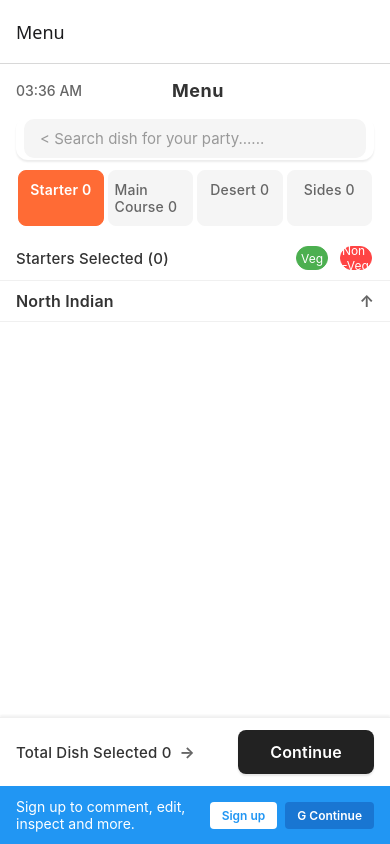
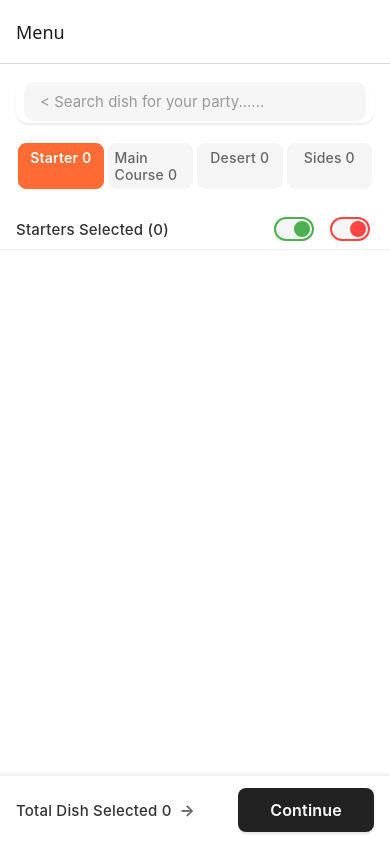
Before and after one commit to Kshivaji333/MenuApp, a React Native app: screen /Menu in a window 390 px wide. Built offline with nearby package versions, Linux system fonts and the light colour scheme.

Commit message:
fix some filter button

```diff
--- a/src/componensts/CategoryTabs.js
+++ b/src/componensts/CategoryTabs.js
@@ -37,7 +37,7 @@ const styles = StyleSheet.create({
   },
   tab: {
     flex: 1,
-    paddingVertical: 10,
+    paddingVertical: 5,
     paddingHorizontal: 6,
     marginHorizontal: 0,
     borderRadius: 8,
--- a/src/screens/MenuScreen.js
+++ b/src/screens/MenuScreen.js
@@ -85,53 +85,43 @@ export default function MenuScreen({ navigation }) {
 
   return (
     <SafeAreaView style={styles.container}>
-      {/* Header */}
-      <View style={styles.header}>
-        <Text style={styles.timeText}>{getCurrentTime()}</Text>
-        <Text style={styles.title}>Menu</Text>
-        <View style={styles.headerRight} />
-      </View>
 
-      {/* Search Bar */}
+      {/* Top Controls: Search, Tabs, Summary */}
+      <View style={styles.topControls}>
         <SearchBar
           value={searchText}
           onChangeText={setSearchText}
           placeholder="< Search dish for your party......"
         />
-
-      {/* Category Tabs */}
         <CategoryTabs
           categories={categories}
           activeCategory={activeCategory}
           onCategorySelect={setActiveCategory}
         />
-
-      {/* Selection Summary */}
         <View style={styles.selectionSummary}>
           <Text style={styles.selectionText}>
             {getCategoryName()} Selected ({getCategoryCount()})
           </Text>
           <View style={styles.toggleContainer}>
+            {/* Veg Switch */}
             <TouchableOpacity
-            style={[styles.toggle, vegFilter ? { backgroundColor: '#4CAF50', borderColor: '#4CAF50' } : styles.toggleOff]}
+              style={[styles.switch, vegFilter ? styles.switchActiveVeg : styles.switchInactive]}
               onPress={() => setVegFilter(v => !v)}
             >
-            <Text style={{ color: vegFilter ? '#fff' : '#666', fontSize: 12 }}>Veg</Text>
+              <View style={[styles.knob, vegFilter ? styles.knobVeg : styles.knobInactive, { left: vegFilter ? 18 : 4 }]} />
             </TouchableOpacity>
+            {/* Non-Veg Switch */}
             <TouchableOpacity
-            style={[styles.toggle, nonVegFilter ? { backgroundColor: '#FF4444', borderColor: '#FF4444' } : styles.toggleOff]}
+              style={[styles.switch, nonVegFilter ? styles.switchActiveNonVeg : styles.switchInactive]}
               onPress={() => setNonVegFilter(nv => !nv)}
             >
-            <Text style={{ color: nonVegFilter ? '#fff' : '#666', fontSize: 12 }}>Non-Veg</Text>
+              <View style={[styles.knob, nonVegFilter ? styles.knobNonVeg : styles.knobInactive, { left: nonVegFilter ? 18 : 4 }]} />
             </TouchableOpacity>
+          </View>
         </View>
       </View>
 
   {/* Dish List */}
-      <View style={styles.sectionHeader}>
-        <Text style={styles.sectionTitle}>North Indian</Text>
-        <Text style={styles.arrow}>↑</Text>
-      </View>
 
       <FlatList
         data={filteredDishes}
@@ -202,23 +192,59 @@ export default function MenuScreen({ navigation }) {
         </View>
       </Modal>
 
-      {/* Sign up banner */}
-      <View style={styles.signupBanner}>
-        <Text style={styles.signupText}>Sign up to comment, edit, inspect and more.</Text>
-        <View style={styles.signupButtons}>
-          <TouchableOpacity style={styles.signupButton}>
-            <Text style={styles.signupButtonText}>Sign up</Text>
-          </TouchableOpacity>
-          <TouchableOpacity style={styles.continueButtonSmall}>
-            <Text style={styles.continueButtonSmallText}>G Continue</Text>
-          </TouchableOpacity>
-        </View>
-      </View>
+  {/* ...existing code... */}
     </SafeAreaView>
   );
 }
 
 const styles = StyleSheet.create({
+  switch: {
+    width: 40,
+    height: 24,
+    borderRadius: 12,
+    backgroundColor: '#f5f5f5',
+    borderWidth: 2,
+    borderColor: '#eee',
+    position: 'relative',
+    marginHorizontal: 4,
+    justifyContent: 'center',
+  },
+  switchActiveVeg: {
+    borderColor: '#4CAF50',
+  },
+  switchActiveNonVeg: {
+    borderColor: '#FF4444',
+  },
+  switchInactive: {
+    borderColor: '#eee',
+  },
+  knob: {
+    position: 'absolute',
+    top: 2,
+    width: 16,
+    height: 16,
+    borderRadius: 8,
+    backgroundColor: '#fff',
+    borderWidth: 2,
+  },
+  knobVeg: {
+    borderColor: '#4CAF50',
+    backgroundColor: '#4CAF50',
+  },
+  knobNonVeg: {
+    borderColor: '#FF4444',
+    backgroundColor: '#FF4444',
+  },
+  knobInactive: {
+    borderColor: '#ccc',
+    backgroundColor: '#eee',
+  },
+  topControls: {
+    backgroundColor: '#fff',
+    paddingBottom: 4,
+    marginBottom: 2,
+    gap: 10,
+  },
   container: {
     flex: 1,
     backgroundColor: "#fff",
```
Also changed, not shown: src/images/searchIcon.png (added). Lines whose indentation alone changed are shown as unchanged.
